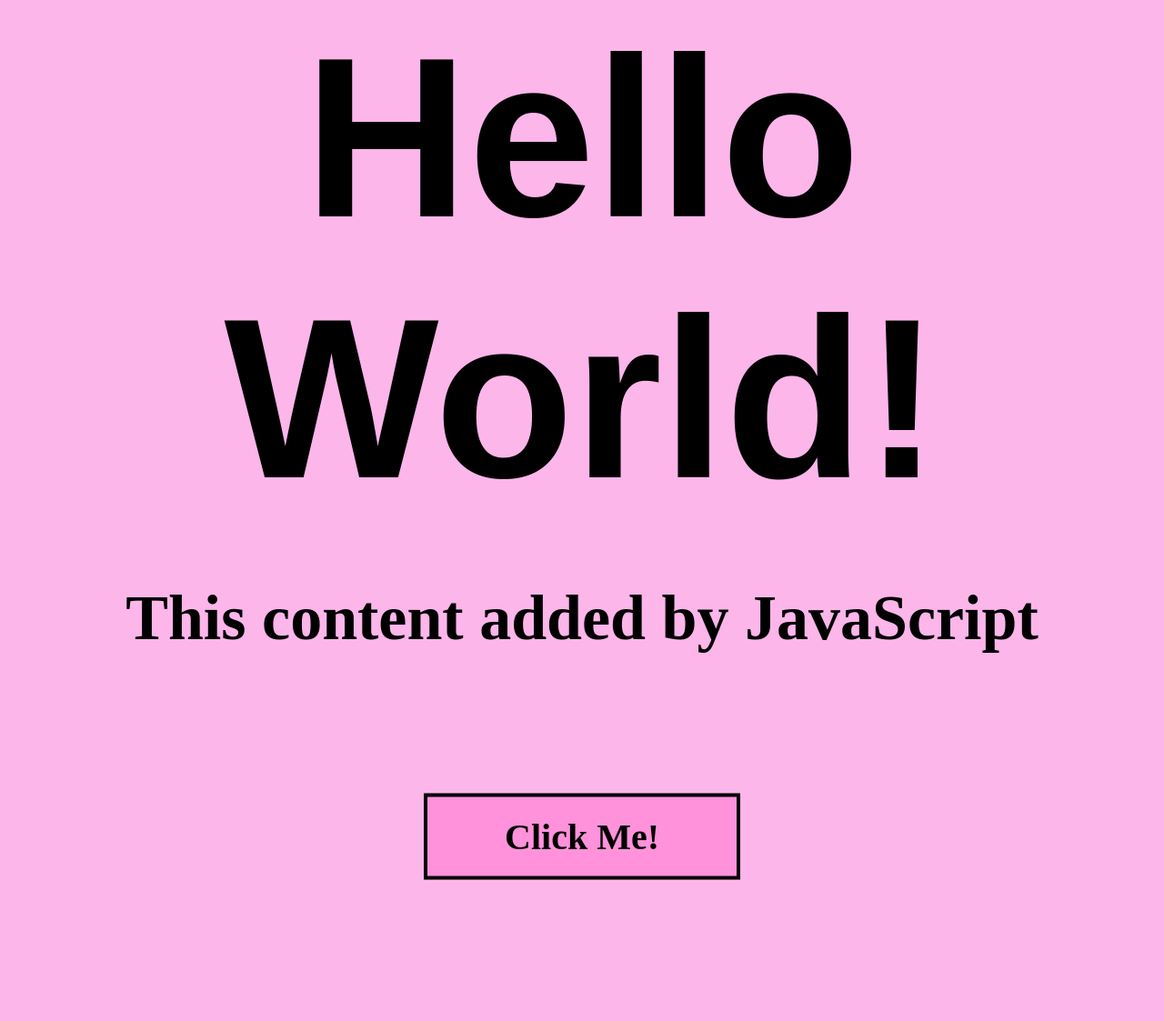
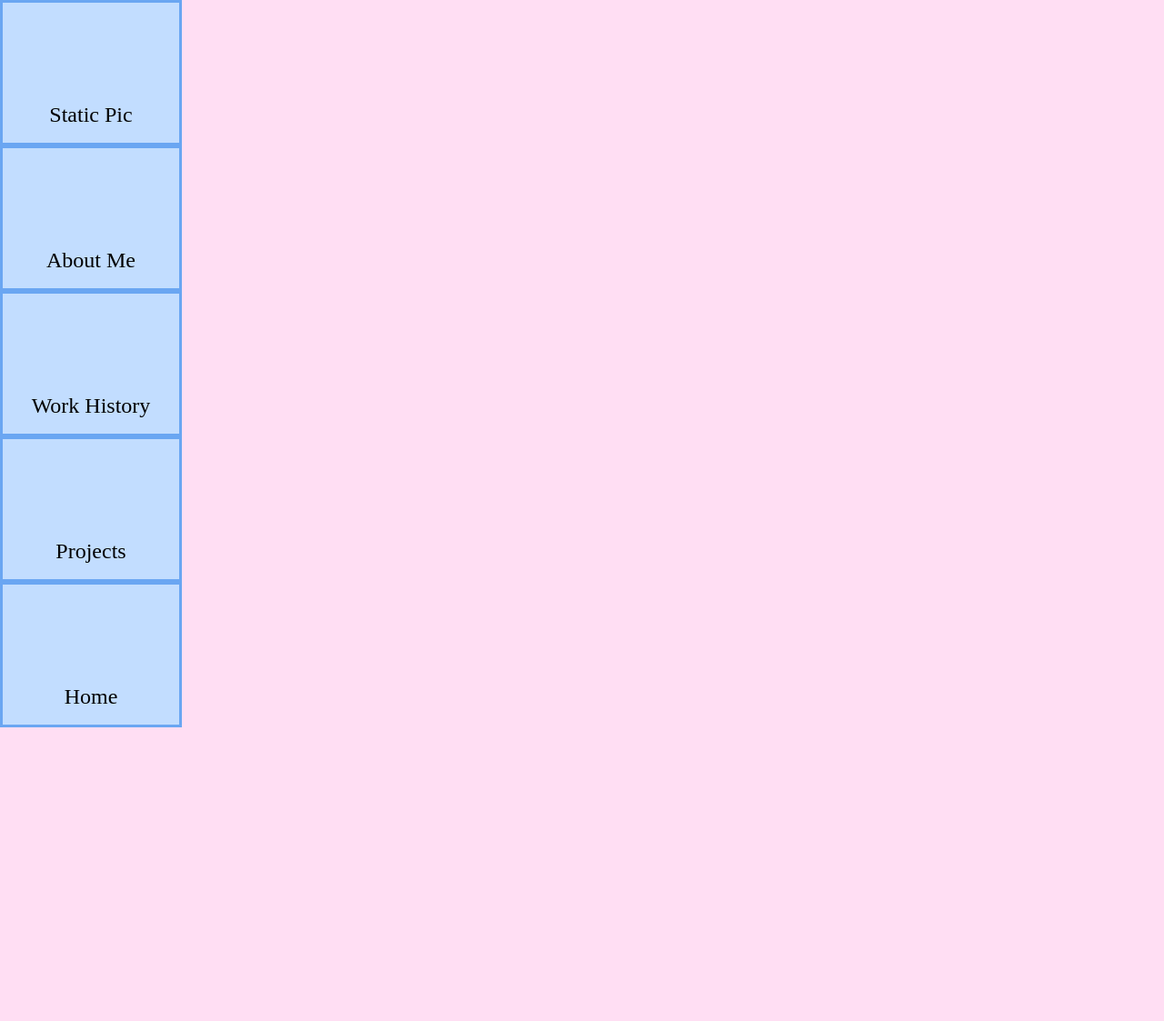
Before and after one commit to AlbertaLynnBrubaker/the-final-countdown, a plain HTML site: page index.html in a window 1280 px wide. Shown: the whole page at 91% size. After the commit the page ends 800 px from the top, so only its background shows below. Drawn offline with Linux system fonts and the light colour scheme.

Commit message:
Emptied script.js, Formatted HTML/CSS on left header

```diff
--- a/index.html
+++ b/index.html
@@ -5,7 +5,14 @@
         <link rel="stylesheet" href="./style.css"/>
     </head>
     <body>
-        <h1>Hello World!</h1>
-        <script src="./script.js"></script>
+        <header id="left-header">
+            <ul class="menu">
+                <li id="menu pic" class="menu-button">Static Pic</li>
+                <li id= "menu-1" class="menu-button">About Me</li>
+                <li id= "menu-2" class="menu-button">Work History</li>
+                <li id= "menu-3" class="menu-button">Projects</li>
+                <li id= "menu-4" class="menu-button">Home</li>
+            </ul>
+        </header>
     </body>
 </html>
--- a/script.js
+++ b/script.js
@@ -1,21 +1 @@
-const h2 = document.createElement("h2");
-
-h2.textContent = "This content added by JavaScript";
-
-document.querySelector("body").appendChild(h2);
-
-const clickBorder = document.createElement("div");
-
-clickBorder.setAttribute("id", "clickBorder");
-
-document.querySelector("h2").appendChild(clickBorder);
-
-const clickMe = document.createElement("div");
-
-clickMe.setAttribute("id", "clickMe");
-
-clickMe.textContent= "Click Me!";
-
-//clickMe.addEventListener();
-
-document.querySelector("div").appendChild(clickMe);
+<script src="./script.js"></script>
--- a/style.css
+++ b/style.css
@@ -1,35 +1,47 @@
 body {
-    background: rgb(252, 182, 234);
+    background: #FFDEF3;
 }
 
-h1 {
-    font-size: 250px;
-    font-family: fantasy;
-    margin: auto;
+#left-header {
+    box-sizing: border-box;
+    position: fixed;
+    top: 0;
+    left: 0;
+    width: 200px;
+    height: 100%;
+    display: flex;
+    flex-direction: column;
+    background: #C2DDFF;
+}
+
+ul {
+    display: block;
+    position: relative;
+    height: 100%;
+    list-style-type: disc;
+    margin-block-start: 1em;
+    margin-block-end: 1em;
+    margin-inline-start: 0px;
+    margin-inline-end: 0px;
+    padding-inline-start: 40px;
+}
+
+li {
+    display: list-item;
+    font-size: 24px;
+}
+
+.menu {
+    margin: 0;
+    padding: 0;
+}
+
+.menu-button {
+    box-sizing: border-box;
+    width: 100%;
+    height: 20%;
+    border: solid #6AA6F2 3px;
+    padding-top: 110px;
+    padding-bottom: 5px;
     text-align: center;
 }
-
-h2 {
-    font-size: 70px;
-    text-align: center;
-}
-
-#clickBorder {
-    display: block;
-    position: relative;
-    padding: 50px;
-    height: 300px;
-    margin: auto;
-}
-
-#clickMe {
-    position: absolute;
-    font-size: 40px;
-    background-color: rgb(255, 146, 219);
-    width: 300px;
-    border: 4px solid black;
-    padding: 20px;
-    top: 50%;
-    left: 50%;
-    transform: translate(-50%, -50%);
-}
```
